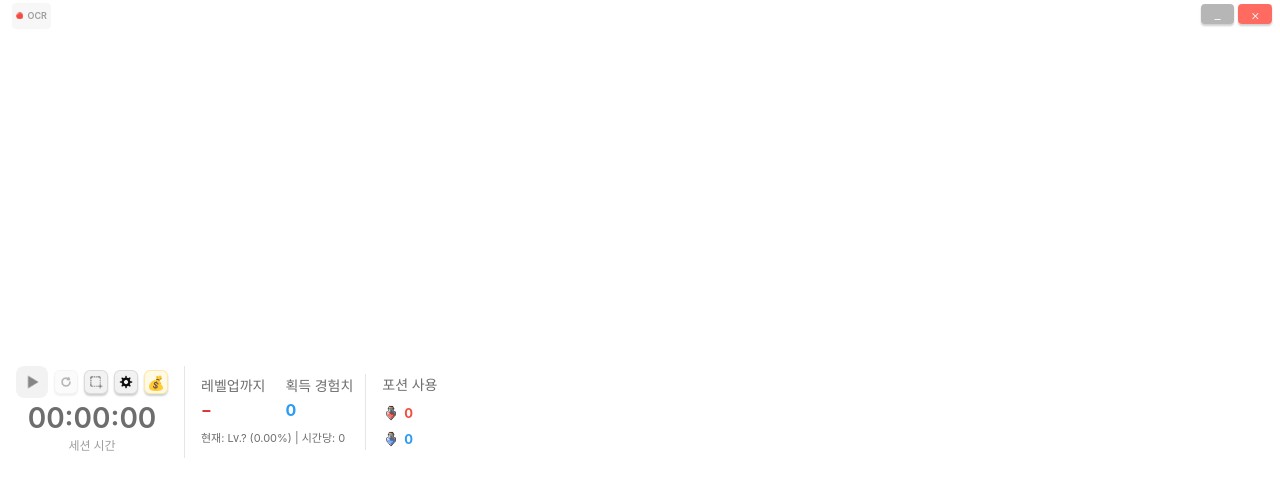
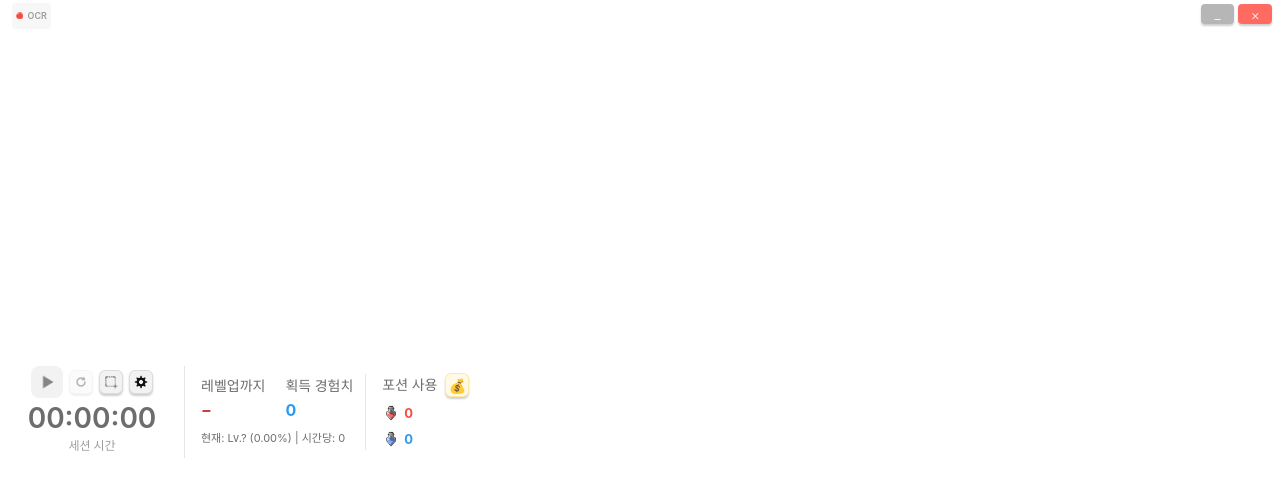
Before and after one commit to dh031200/EXP-Track, a React (Vite) app: page / in a window 1280 px wide. Shown: the top 490 px of the page. Built offline with nearby package versions, Linux system fonts and the light colour scheme.

Commit message:
refactor: Update window resizing and UI components in App and Settings

```diff
--- a/src-tauri/tauri.conf.json
+++ b/src-tauri/tauri.conf.json
@@ -49,6 +49,7 @@
             "core:window:allow-minimize",
             "core:window:allow-close",
             "core:window:allow-start-dragging",
+            "core:window:allow-set-resizable",
             "core:webview:allow-create-webview-window",
             "core:webview:allow-webview-position",
             "core:webview:allow-webview-size",
--- a/src/App.tsx
+++ b/src/App.tsx
@@ -423,7 +423,8 @@ function App() {
     setShowMesoModal(true);
 
     const window = getCurrentWindow();
-    await window.setSize(new LogicalSize(560, 600));
+    await window.setResizable(false);
+    await window.setSize(new LogicalSize(560, 630));
   };
 
   const handleCloseMesoModal = async () => {
@@ -431,6 +432,7 @@ function App() {
     setPreviewMeso(null);
 
     const window = getCurrentWindow();
+    await window.setResizable(true);
     await window.setSize(new LogicalSize(510, 140));
   };
 
@@ -555,7 +557,7 @@ function App() {
     setShowSettings(true);
 
     const window = getCurrentWindow();
-    await window.setSize(new LogicalSize(480, 420));
+    await window.setSize(new LogicalSize(480, 500));
   };
 
   const handleCloseSettings = async () => {
@@ -850,26 +852,6 @@ function App() {
                   >
                       <img src={settingIcon} alt="Settings" style={{ width: '14px', height: '14px' }} />
                   </button>
-                  <button
-                      onClick={handleOpenMesoModal}
-                    style={{
-                        width: '24px',
-                        height: '24px',
-                        background: 'rgba(255, 193, 7, 0.1)',
-                        border: '1px solid rgba(255, 193, 7, 0.3)',
-                      borderRadius: '6px',
-                        cursor: 'pointer',
-                      transition: 'all 0.15s ease',
-                      padding: 0,
-                      display: 'flex',
-                      alignItems: 'center',
-                        justifyContent: 'center',
-                        fontSize: '14px'
-                    }}
-                      title="메소 관리"
-                  >
-                      💰
-                  </button>
                   </div>
 
                   {/* Timer */}
@@ -982,12 +964,39 @@ function App() {
                   cursor: 'default',
                 }}>
                   <div style={{
-                    fontWeight: 600,
-                    color: '#666',
-                    fontSize: '14px',
+                    display: 'flex',
+                    alignItems: 'center',
+                    gap: '8px',
                     marginBottom: '2px'
                   }}>
-                    포션 사용
+                    <span style={{
+                      fontWeight: 600,
+                      color: '#666',
+                      fontSize: '14px',
+                    }}>
+                      포션 사용
+                    </span>
+                    <button
+                      onClick={handleOpenMesoModal}
+                      onMouseDown={(e) => e.stopPropagation()}
+                      style={{
+                        width: '24px',
+                        height: '24px',
+                        background: 'rgba(255, 193, 7, 0.1)',
+                        border: '1px solid rgba(255, 193, 7, 0.3)',
+                        borderRadius: '6px',
+                        cursor: 'pointer',
+                        transition: 'all 0.15s ease',
+                        padding: 0,
+                        display: 'flex',
+                        alignItems: 'center',
+                        justifyContent: 'center',
+                        fontSize: '14px'
+                      }}
+                      title="메소 관리"
+                    >
+                      💰
+                    </button>
                   </div>
                   <div style={{
                     display: 'flex',
--- a/src/components/Settings.css
+++ b/src/components/Settings.css
@@ -22,6 +22,10 @@
   background: transparent;
   border-radius: 12px;
   border: none;
+}
+
+.settings-section:first-child {
+  padding-top: 0px;
 }
 
 .settings-section h3 {
--- a/src/components/Settings.tsx
+++ b/src/components/Settings.tsx
@@ -16,14 +16,12 @@ export function Settings() {
 
   return (
     <div className="settings-container">
-      <h2>설정</h2>
-
       <div className="settings-section">
-        <h3>외형</h3>
+        <h3>배경</h3>
 
         <div className="settings-item">
           <label htmlFor="opacity-slider" className="settings-label">
-            배경 투명도: <strong>{opacityPercent}%</strong>
+            투명도: <strong>{opacityPercent}%</strong>
           </label>
           <div className="slider-container">
             <span className="slider-label">30%</span>
@@ -50,7 +48,7 @@ export function Settings() {
 
         <div className="settings-item">
           <label htmlFor="duration-select" className="settings-label">
-            목표 시간 설정
+            시간 설정
           </label>
           <select
             id="duration-select"
```
